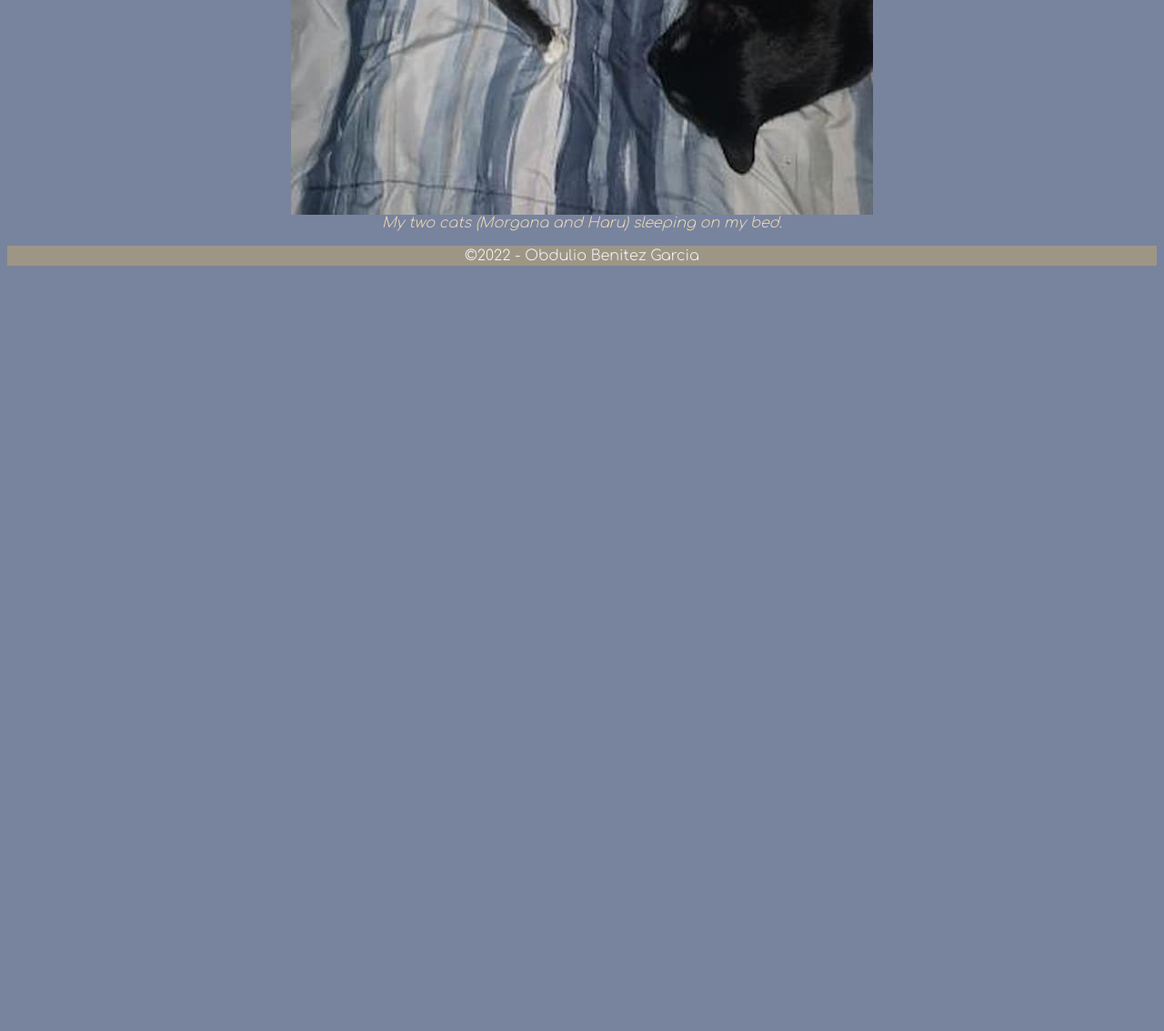
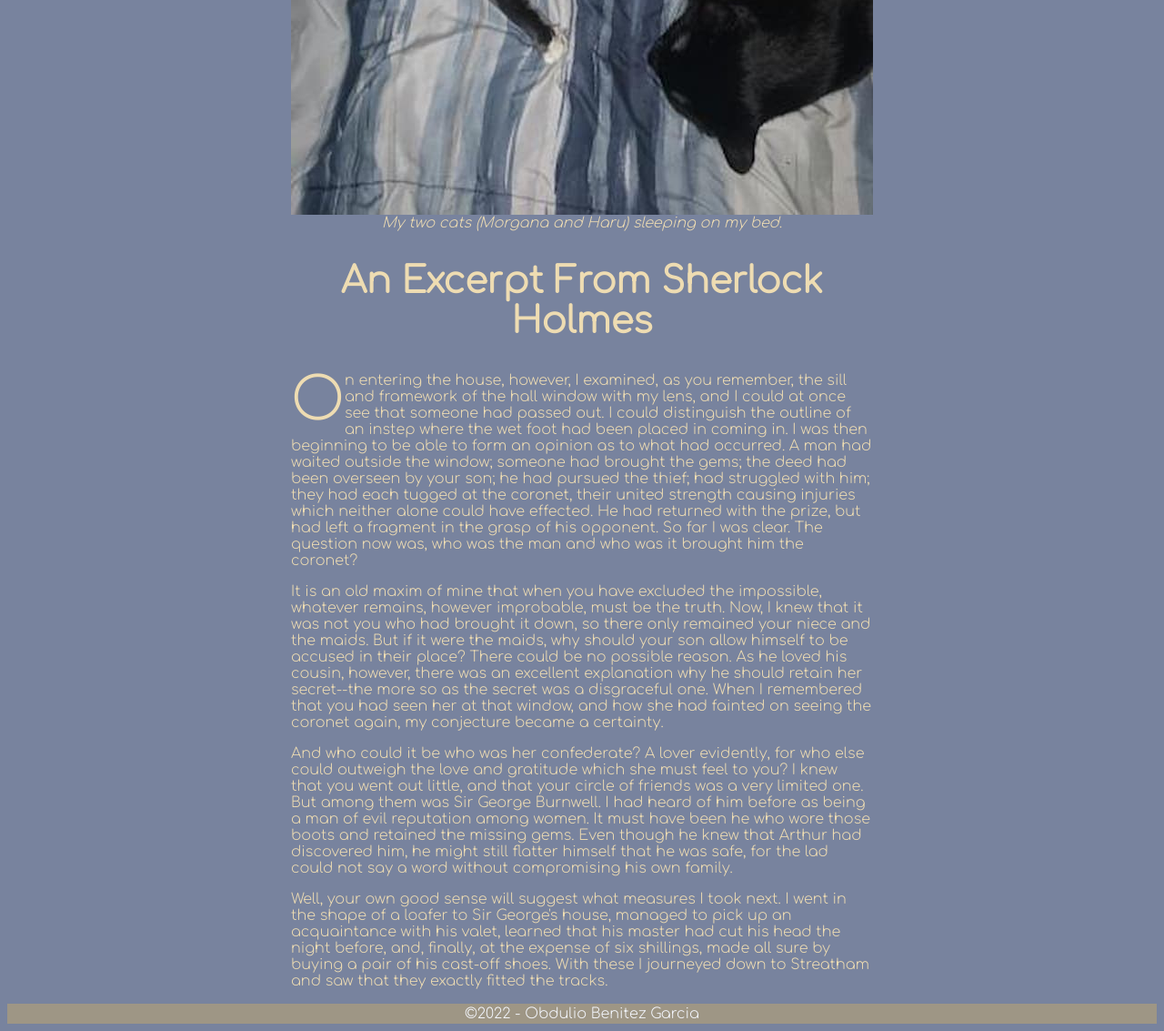
Before and after one commit to RVCC-IDMX/about-me-OBenitezG, a plain HTML site: page index.html in a window 1280 px wide. Shown: the part 3211-4344 px from the top of the page at 91% size. Before the commit the page ends 3511 px from the top, so only its background shows below. Drawn offline with Linux system fonts and the light colour scheme.

Commit message:
Adding article

```diff
--- a/css/style.css
+++ b/css/style.css
@@ -70,6 +70,20 @@ html {
     margin-left: auto;
     margin-right: auto;
 }
+                                    /* Article Section */
+
+#article {
+    max-width: 40rem;
+    margin: 0 auto;
+}
+
+#article p:first-child::first-letter {
+    font-size: 4rem;
+    float: left;
+    line-height: 1;
+}
+
+
 
                                     /* Footer Section */
 
--- a/index.html
+++ b/index.html
@@ -123,6 +123,24 @@
 
         </section>
 
+        <article id="article">
+
+            <h2>An Excerpt From Sherlock Holmes</h2>
+
+            <div>
+
+                <p>On entering the house, however, I examined, as you remember, the sill and framework of the hall window with my lens, and I could at once see that someone had passed out. I could distinguish the outline of an instep where the wet foot had been placed in coming in. I was then beginning to be able to form an opinion as to what had occurred. A man had waited outside the window; someone had brought the gems; the deed had been overseen by your son; he had pursued the thief; had struggled with him; they had each tugged at the coronet, their united strength causing injuries which neither alone could have effected. He had returned with the prize, but had left a fragment in the grasp of his opponent. So far I was clear. The question now was, who was the man and who was it brought him the coronet?</p>
+
+                <p>It is an old maxim of mine that when you have excluded the impossible, whatever remains, however improbable, must be the truth. Now, I knew that it was not you who had brought it down, so there only remained your niece and the maids. But if it were the maids, why should your son allow himself to be accused in their place? There could be no possible reason. As he loved his cousin, however, there was an excellent explanation why he should retain her secret--the more so as the secret was a disgraceful one. When I remembered that you had seen her at that window, and how she had fainted on seeing the coronet again, my conjecture became a certainty.</p>
+
+                <p>And who could it be who was her confederate? A lover evidently, for who else could outweigh the love and gratitude which she must feel to you? I knew that you went out little, and that your circle of friends was a very limited one. But among them was Sir George Burnwell. I had heard of him before as being a man of evil reputation among women. It must have been he who wore those boots and retained the missing gems. Even though he knew that Arthur had discovered him, he might still flatter himself that he was safe, for the lad could not say a word without compromising his own family.</p>
+
+                <p>Well, your own good sense will suggest what measures I took next. I went in the shape of a loafer to Sir George's house, managed to pick up an acquaintance with his valet, learned that his master had cut his head the night before, and, finally, at the expense of six shillings, made all sure by buying a pair of his cast-off shoes. With these I journeyed down to Streatham and saw that they exactly fitted the tracks.</p>
+
+            </div>
+
+        </article>
+
     </main>
 
     <footer>
```
